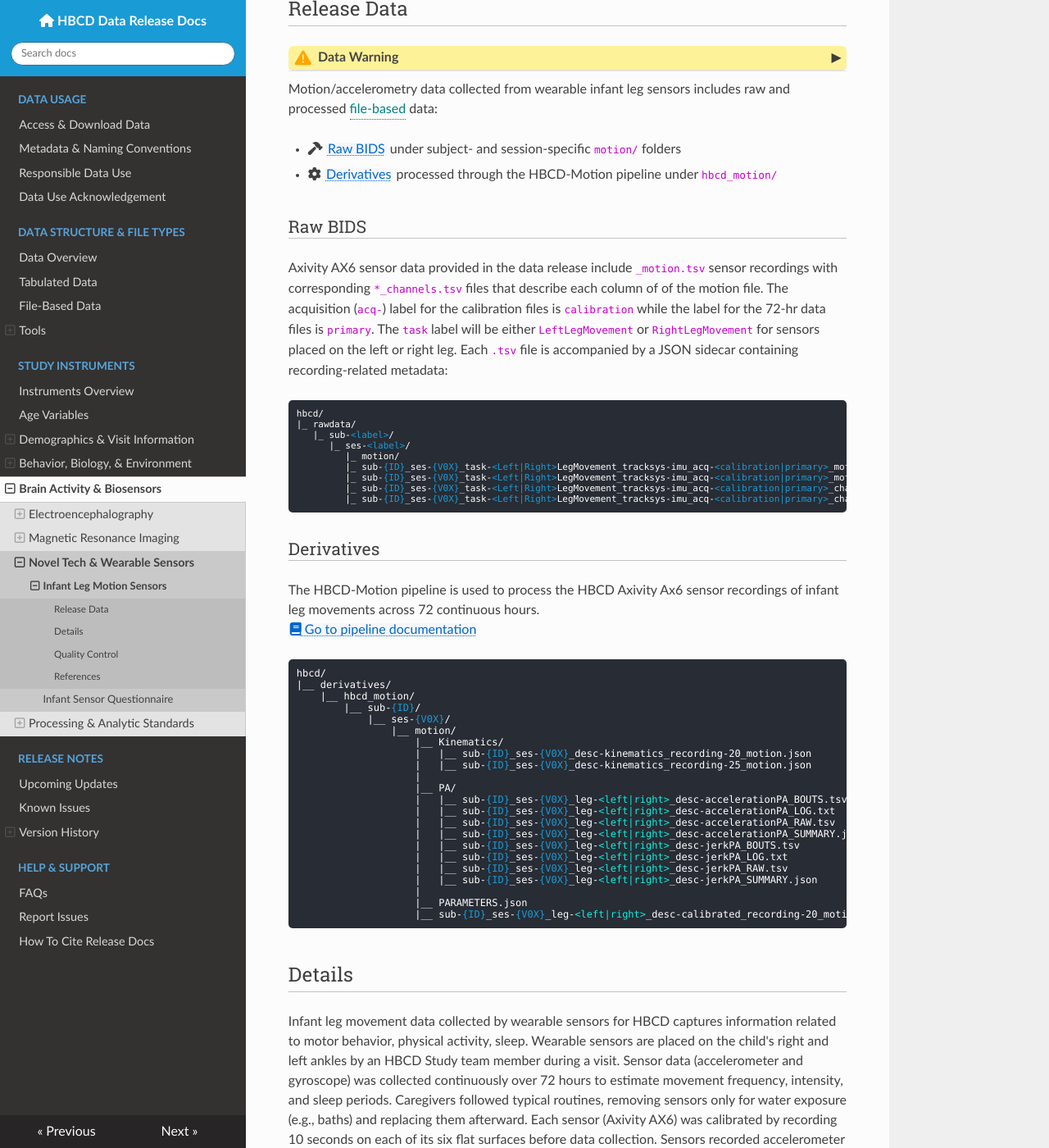
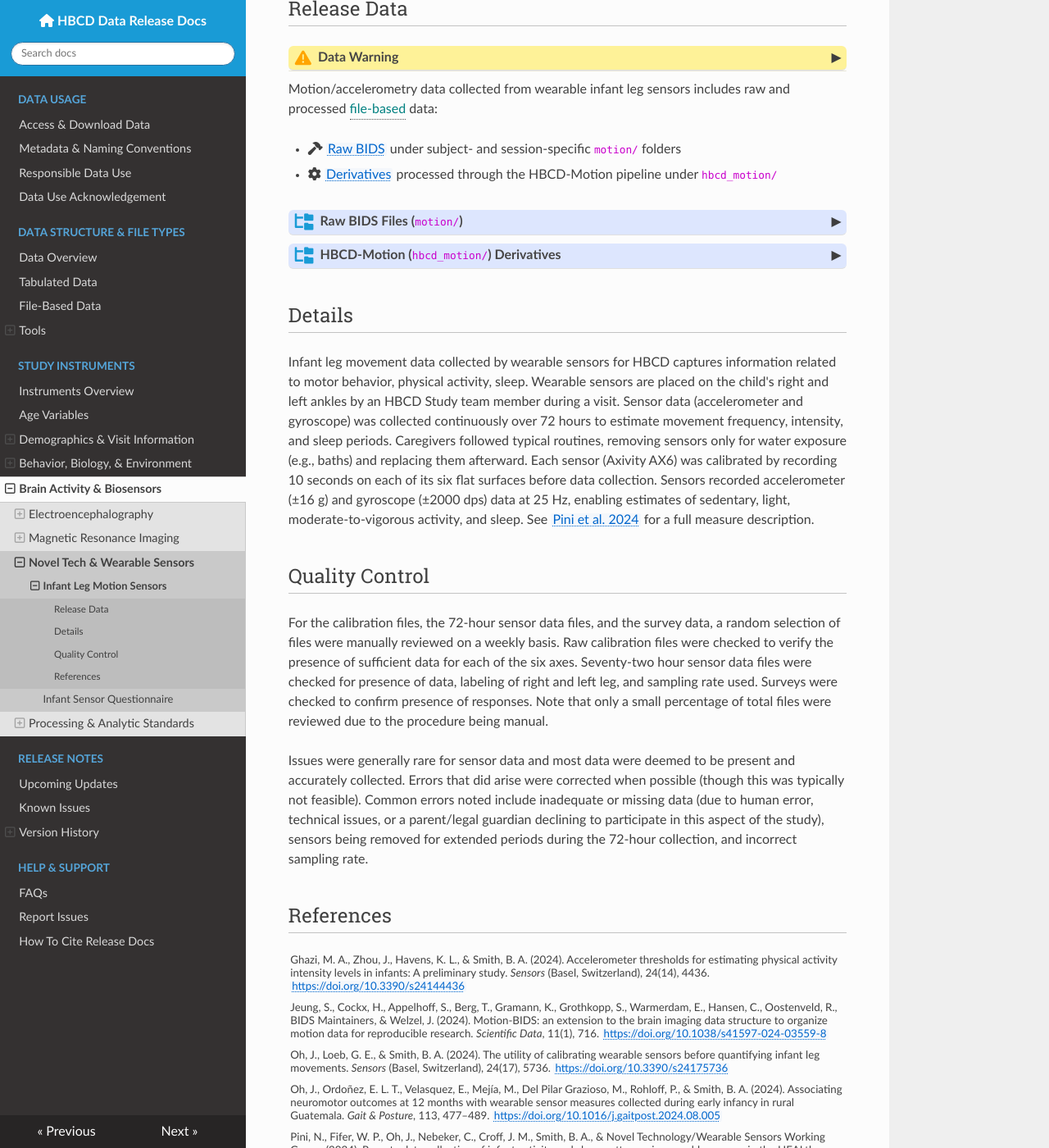
Before and after one commit to nbdc-datahub/hbcd-docs, an MkDocs documentation site: the page built from docs/instruments/sensors/wearsensors.md, in a window 1280 px wide and 1400 px high, scrolled down 339 px. Shown: the whole window at 82% size. Built offline with MkDocs 1.6.1, drawn with Linux system fonts in a browser that asks for light colours; nearby versions of some CDN libraries.

Commit message:
put wearable sensors bids and derivs in expandible sections

```diff
--- a/docs/datacuration/file-based-data.md
+++ b/docs/datacuration/file-based-data.md
@@ -2,7 +2,7 @@
 
 ## Raw BIDS
 
-The `rawdata/` folder includes raw <span class="tooltip">file-based<span class="tooltiptext">imaging and biosignal data<br>(varied formats)</span></span> MR Imaging, MR Spectroscopy, EEG, and [wearable sensor](../instruments/sensors/wearsensors.md) recordings, converted to BIDS and organized under subject and session-specific directories for processing through BIDS App pipelines ([see details](../instruments/processing/index.md)).
+The `rawdata/` folder includes raw <span class="tooltip">file-based<span class="tooltiptext">imaging and biosignal data<br>(varied formats)</span></span> MR Imaging, MR Spectroscopy, EEG, and [wearable sensor](../instruments/sensors/wearsensors.md) recordings. The raw data has been converted to BIDS format, organized under subject and session-specific directories for processing through BIDS App pipelines ([see details](../instruments/processing/index.md)).
 
 <pre class="folder-tree" style="font-size: 11px;">
 hbcd/
--- a/docs/instruments/sensors/wearsensors.md
+++ b/docs/instruments/sensors/wearsensors.md
@@ -24,9 +24,19 @@ Motion/accelerometry data collected from wearable infant leg sensors includes ra
 - <i class="fa fa-hammer"></i> <a href="../../../datacuration/file-based-data/#raw-bids" target="_blank">Raw BIDS</a> under subject- and session-specific <code>motion/</code> folders
 - <i class="fas fa-cog"></i> <a href="../../../datacuration/file-based-data/#processed-derivatives" target="_blank">Derivatives</a> processed through the HBCD-Motion pipeline under <code>hbcd_motion/</code>
 
-### Raw BIDS
-Axivity AX6 sensor data provided in the data release include `_motion.tsv` sensor recordings with corresponding `*_channels.tsv` files that describe each column of of the motion file. The acquisition (`acq-`) label for the calibration files is `calibration` while the label for the 72-hr data files is `primary`. The `task` label will be either `LeftLegMovement` or `RightLegMovement` for sensors placed on the left or right leg. Each `.tsv` file is accompanied by a JSON sidecar containing recording-related metadata:
 
+<div id="rawbids" class="table-banner" onclick="toggleCollapse(this)">
+  <span class="emoji"><i class="fa fa-folder-tree"></i></span>
+  <span class="text-with-link">
+  <span class="text">Raw BIDS Files (<code>motion/</code>)</span>
+  <a class="anchor-link" href="#rawbids" title="Copy link">
+  <i class="fa-solid fa-link"></i>
+  </a>
+  </span>
+  <span class="arrow">▸</span>
+</div>
+<div class="table-collapsible-content">
+<p>Axivity AX6 sensor data in the release include <code>_motion.tsv</code> files containing sensor recordings, with accompanying <code>*_channels.tsv</code> files that describe each column. Calibration files use the acquisition label <code>acq-calibration</code>, while 72-hr recordings use <code>acq-primary</code>. The <code>task</code> label indicates sensor placement: <code>LeftLegMovement</code> for the left leg or <code>RightLegMovement</code> for the right. Each <code>.tsv</code> file is paired with a JSON sidecar containing recording metadata. See <a href="https://doi.org/10.1038/s41597-024-03559-8" target="_blank">Jeung et al., 2024</a> for details.</p>
 <pre class="folder-tree" style="font-size: 11px;">
 hbcd/
 |_ rawdata/
@@ -38,12 +48,20 @@ hbcd/
          |_ sub-<span class="label">{ID}</span>_ses-<span class="label">{V0X}</span>_task-<span class="label">&lt;Left|Right&gt;</span>LegMovement_tracksys-imu_acq-<span class="label">&lt;calibration|primary&gt;</span>_channels.tsv
          |_ sub-<span class="label">{ID}</span>_ses-<span class="label">{V0X}</span>_task-<span class="label">&lt;Left|Right&gt;</span>LegMovement_tracksys-imu_acq-<span class="label">&lt;calibration|primary&gt;</span>_channels.json
 </pre>
+</div>
 
-### Derivatives
-
-The HBCD-Motion pipeline is used to process the HBCD Axivity Ax6 sensor recordings of infant leg movements across 72 continuous hours.
-[<i class="fa-solid fa-book"></i> Go to pipeline documentation](https://hbcd-motion-postproc.readthedocs.io/)
-
+<div id="derivatives" class="table-banner" onclick="toggleCollapse(this)">
+  <span class="emoji"><i class="fa fa-folder-tree"></i></span>
+  <span class="text-with-link">
+    <span class="text">HBCD-Motion (<code>hbcd_motion/</code>) Derivatives</span>
+  <a class="anchor-link" href="#derivatives" title="Copy link">
+  <i class="fa-solid fa-link"></i>
+  </a>
+  </span>
+  <span class="arrow">▸</span>
+</div>
+<div class="table-collapsible-content">
+<p>The HBCD-Motion pipeline is used to process the HBCD Axivity Ax6 sensor recordings of infant leg movements across 72 continuous hours. See a full description of the pipeline and its outputs in the <a href="https://hbcd-motion-postproc.readthedocs.io/" target="_blank">HBCD-Motion documentation</a>.</p>
 <pre class="folder-tree">
 hbcd/
 |__ derivatives/
@@ -68,6 +86,7 @@ hbcd/
                     |__ PARAMETERS.json
                     |__ sub-<span class="label">{ID}</span>_ses-<span class="label">{V0X}</span>_leg-<span class="placeholder">&lt;left|right&gt;</span>_desc-calibrated_recording-20_motion.tsv
 </pre>
+</div>
 
 ## Details
 
```
Also changed, not shown: docs/instruments/mri/qmri.md (+1 -1 lines).
